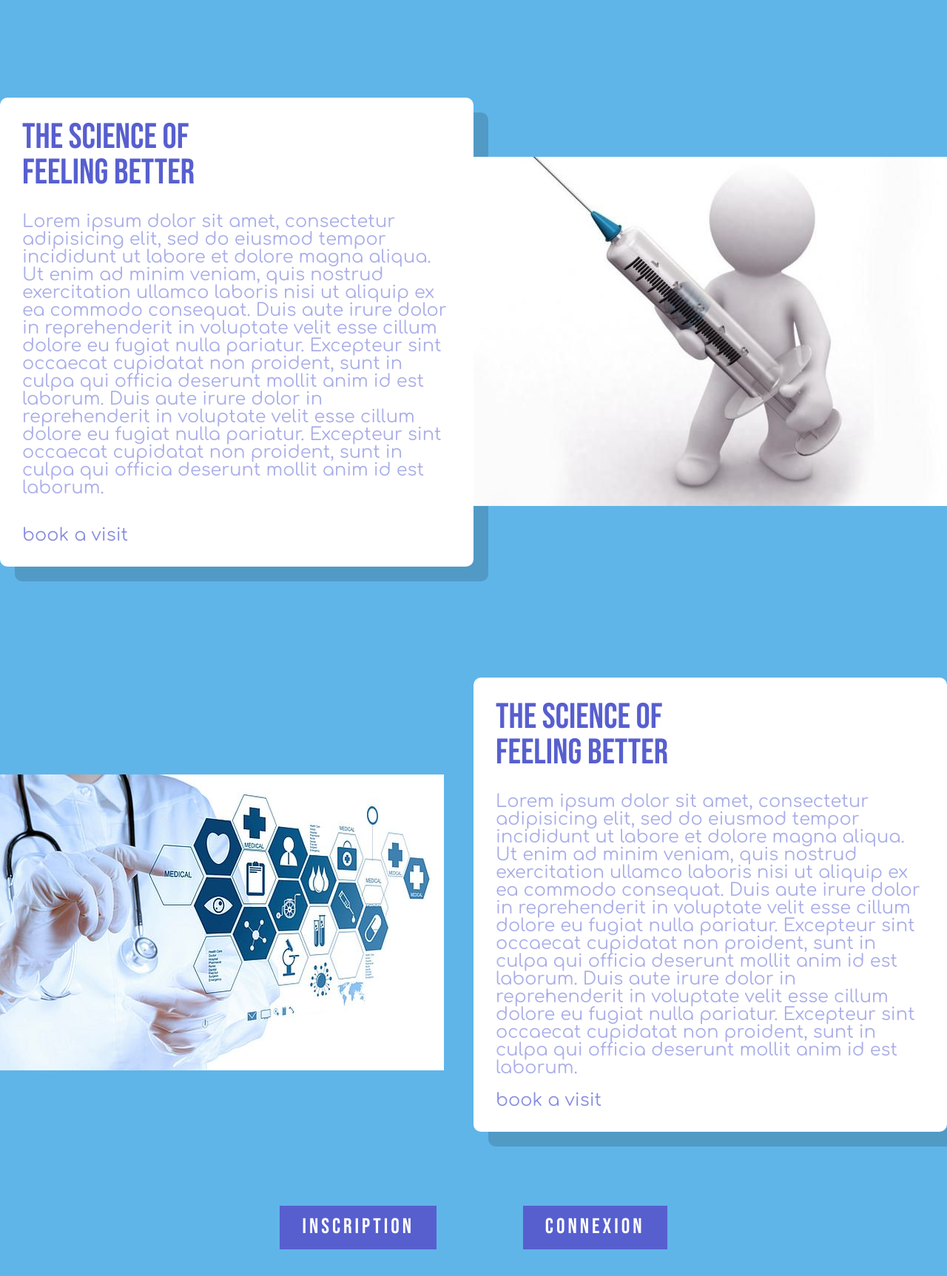
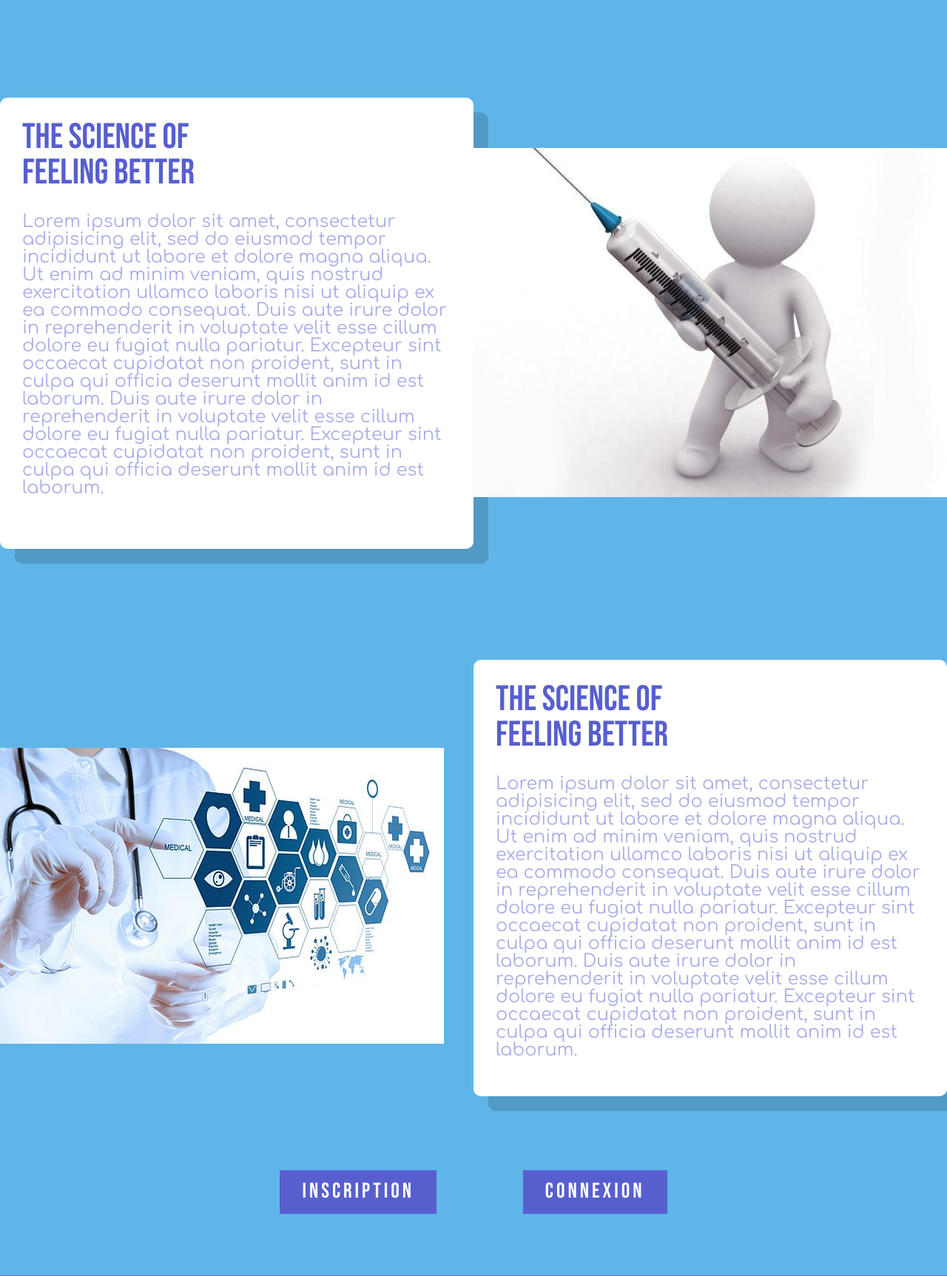
Before and after one commit to needforschool/vaccin-line, a PHP site: page / in a window 1280 px wide. Shown: the part 171-1896 px from the top of the page at 74% size. Run offline with PHP 8.4, Linux system fonts and the light colour scheme; some libraries are stand-ins or nearby versions.

Commit message:
book a visit

```diff
--- a/index.php
+++ b/index.php
@@ -21,7 +21,6 @@ include('inc/header-front.php');
       <div class="stats">
         <h1>the science of <br>feeling better</h1>
         <p>Lorem ipsum dolor sit amet, consectetur adipisicing elit, sed do eiusmod tempor incididunt ut labore et dolore magna aliqua. Ut enim ad minim veniam, quis nostrud exercitation ullamco laboris nisi ut aliquip ex ea commodo consequat. Duis aute irure dolor in reprehenderit in voluptate velit esse cillum dolore eu fugiat nulla pariatur. Excepteur sint occaecat cupidatat non proident, sunt in culpa qui officia deserunt mollit anim id est laborum. Duis aute irure dolor in reprehenderit in voluptate velit esse cillum dolore eu fugiat nulla pariatur. Excepteur sint occaecat cupidatat non proident, sunt in culpa qui officia deserunt mollit anim id est laborum.</p>
-        <a href="#">book a visit</a>
       </div>
       <div class="img-stats">
         <img src="asset/img/vaccination.jpg" alt="">
@@ -31,7 +30,6 @@ include('inc/header-front.php');
       <div class="stats2">
         <h1>the science of <br>feeling better</h1>
         <p>Lorem ipsum dolor sit amet, consectetur adipisicing elit, sed do eiusmod tempor incididunt ut labore et dolore magna aliqua. Ut enim ad minim veniam, quis nostrud exercitation ullamco laboris nisi ut aliquip ex ea commodo consequat. Duis aute irure dolor in reprehenderit in voluptate velit esse cillum dolore eu fugiat nulla pariatur. Excepteur sint occaecat cupidatat non proident, sunt in culpa qui officia deserunt mollit anim id est laborum. Duis aute irure dolor in reprehenderit in voluptate velit esse cillum dolore eu fugiat nulla pariatur. Excepteur sint occaecat cupidatat non proident, sunt in culpa qui officia deserunt mollit anim id est laborum.</p>
-        <a href="#">book a visit</a>
       </div>
       <div class="img-stats">
         <img src="asset/img/medical.jpg" alt="">
```
